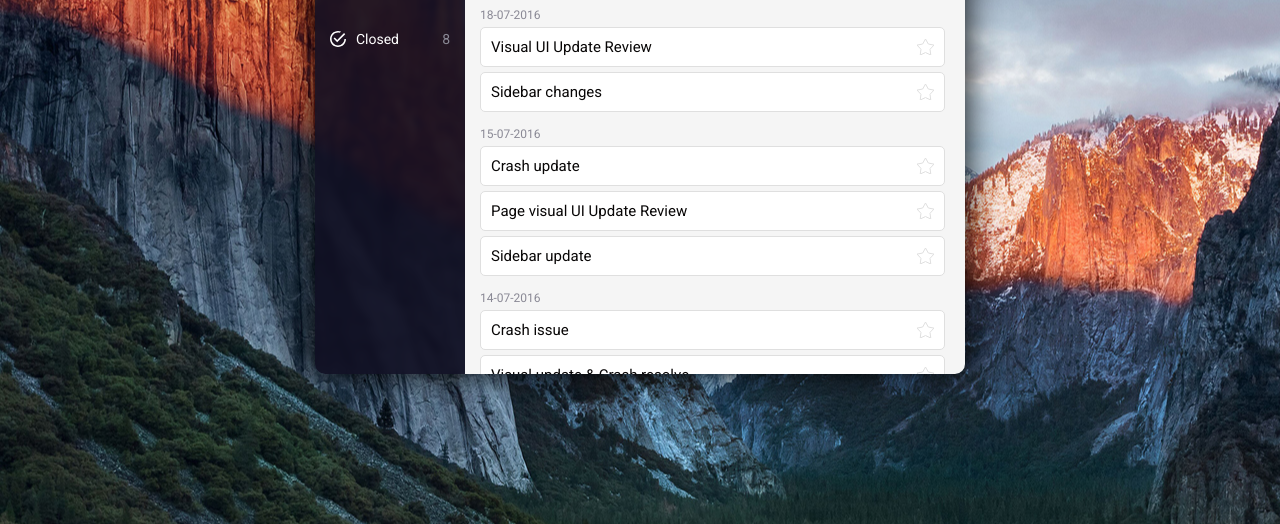
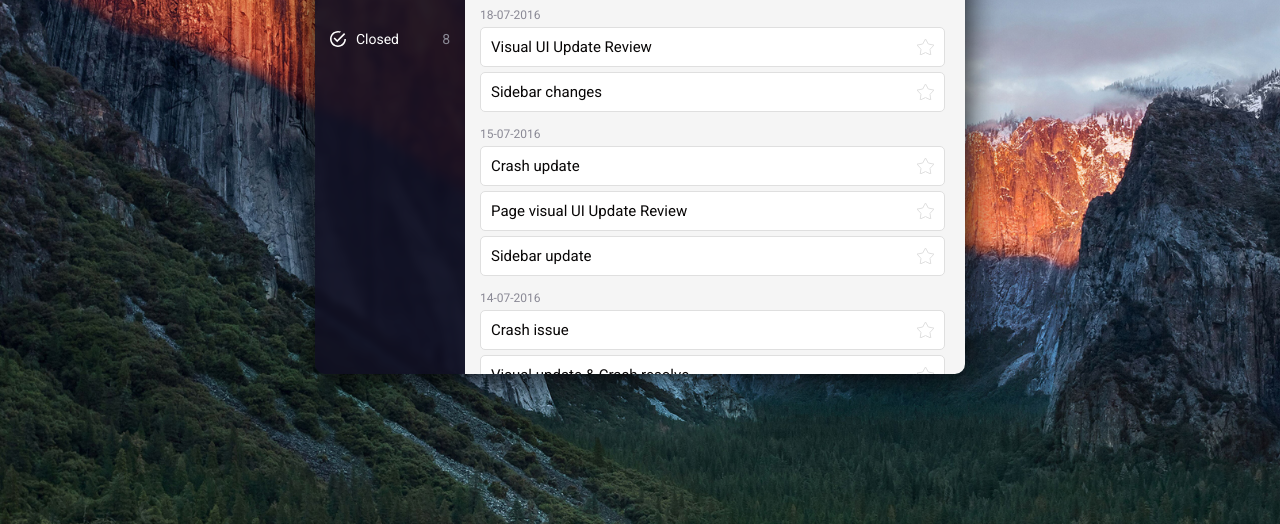
Before and after one commit to Tom-ash04/git-fetch-layout, a website: page index.html in a window 1280 px wide. Shown: the part 276-800 px from the top of the page. Drawn offline with Linux system fonts and the light colour scheme.

Commit message:
update css

```diff
--- a/index.css
+++ b/index.css
@@ -30,7 +30,7 @@ h3 {
 .container {
   width: 100vw;
   height: 100vh;
-  background: url("imgs/background.jpg") center;
+  background: url("imgs/background.jpg") 0 0/cover no-repeat;
   display: flex;
   justify-content: center;
   align-items: center;
@@ -46,7 +46,7 @@ h3 {
     .main-window__background {
       width: 650px;
       height: 500px;
-      background: url("imgs/background.jpg") center fixed;
+      background: url("imgs/background.jpg") 0 0/cover fixed;
       filter: blur(3px);
     }
     .main-window__side {
```
